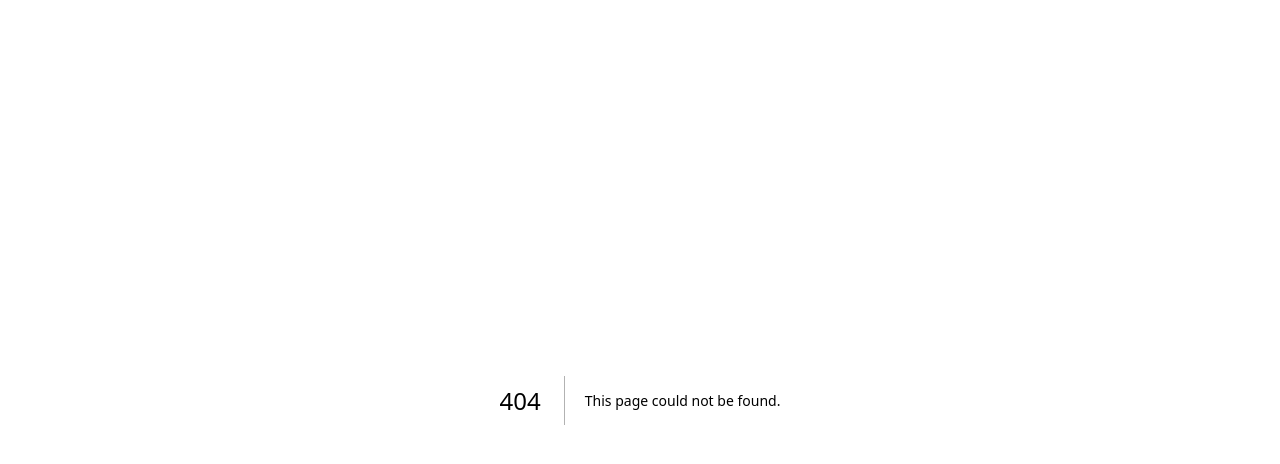
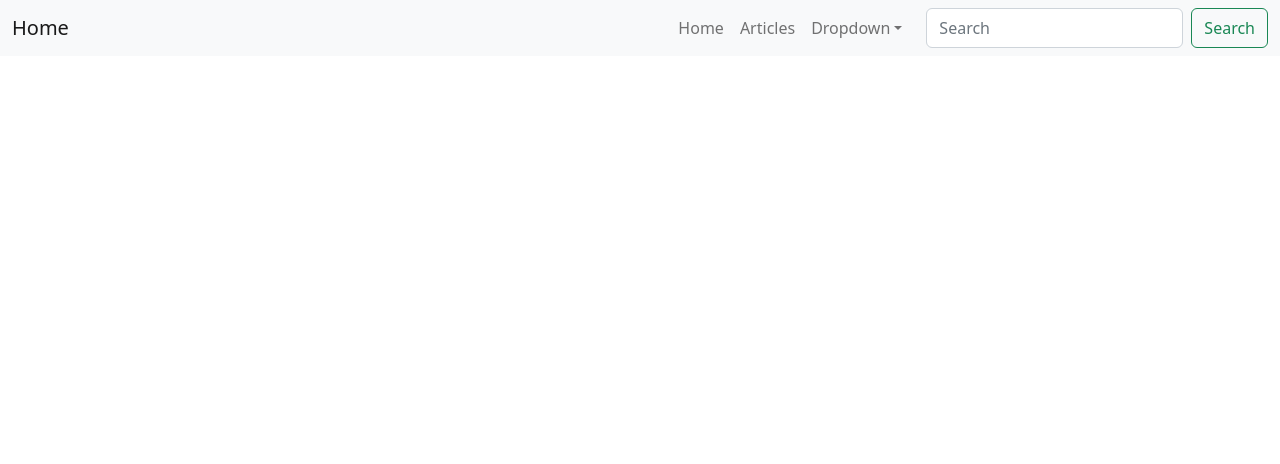
Before and after one commit to omarashzeinhom/sanity-nextjs-blog, a Next.js app in the folder frontend/: page /components/SideNav/SideNav in a window 1280 px wide. Before the commit this address had no page. Shown: the top 464 px of the page. Built offline with nearby package versions, Linux system fonts and the light colour scheme.

Commit message:
ADDED BASIC BOOTSTRAP STYLES

```diff
--- a/frontend/pages/_app.tsx
+++ b/frontend/pages/_app.tsx
@@ -1,5 +1,6 @@
 import '../styles/globals.css'
 import type { AppProps } from 'next/app'
+import 'bootstrap/dist/css/bootstrap.min.css';
 
 export default function App({ Component, pageProps }: AppProps) {
   return <Component {...pageProps} />
--- a/frontend/pages/articles.tsx
+++ b/frontend/pages/articles.tsx
@@ -1,4 +1,4 @@
-import { Nav, Header } from "./components";
+import { SideNav, Header } from "./components";
 import { Articles } from "./container";
 import styles from "../styles/Home.module.css";
 
@@ -7,7 +7,7 @@
   return (
     <div className={styles.container}>
       <Header />
-      <Nav />
+      <SideNav/>
       <h2>Articles</h2>
       <Articles/>
     </div>
--- /dev/null
+++ b/frontend/pages/components/SideNav/SideNav.tsx
@@ -0,0 +1,62 @@
+import Button from 'react-bootstrap/Button';
+import Container from 'react-bootstrap/Container';
+import Form from 'react-bootstrap/Form';
+import Nav from 'react-bootstrap/Nav';
+import Navbar from 'react-bootstrap/Navbar';
+import NavDropdown from 'react-bootstrap/NavDropdown';
+import Offcanvas from 'react-bootstrap/Offcanvas';
+
+function SideNav() {
+  return (
+    <>
+
+        <Navbar  bg="light" expand="lg" className="mb-3">
+          <Container fluid>
+            <Navbar.Brand href="/">Home</Navbar.Brand>
+            <Navbar.Toggle />
+            <Navbar.Offcanvas
+
+              placement="end"
+            >
+              <Offcanvas.Header closeButton>
+                <Offcanvas.Title >
+                 Menu
+                </Offcanvas.Title>
+              </Offcanvas.Header>
+              <Offcanvas.Body>
+                <Nav className="justify-content-end flex-grow-1 pe-3">
+                  <Nav.Link href="/">Home</Nav.Link>
+                  <Nav.Link href="/articles">Articles</Nav.Link>
+                  <NavDropdown
+                    title="Dropdown"
+
+                  >
+                    <NavDropdown.Item href="#action3">Categories</NavDropdown.Item>
+                    <NavDropdown.Item href="#action4">
+                      Another action
+                    </NavDropdown.Item>
+                    <NavDropdown.Divider />
+                    <NavDropdown.Item href="#action5">
+                      Something else here
+                    </NavDropdown.Item>
+                  </NavDropdown>
+                </Nav>
+                <Form className="d-flex">
+                  <Form.Control
+                    type="search"
+                    placeholder="Search"
+                    className="me-2"
+                    aria-label="Search"
+                  />
+                  <Button variant="outline-success">Search</Button>
+                </Form>
+              </Offcanvas.Body>
+            </Navbar.Offcanvas>
+          </Container>
+        </Navbar>
+
+    </>
+  );
+}
+
+export default SideNav;
--- a/frontend/pages/components/index.tsx
+++ b/frontend/pages/components/index.tsx
@@ -1,2 +1,2 @@
-export {default as Header} from "./Header/Header";
-export {default as Nav} from "./Nav/Nav";
+export { default as Header } from "./Header/Header";
+export { default as SideNav } from "./SideNav/SideNav";
--- a/frontend/pages/index.tsx
+++ b/frontend/pages/index.tsx
@@ -1,5 +1,5 @@
 import Image from "next/image";
-import { Header, Nav } from "./components";
+import { Header,SideNav } from "./components";
 import Carousel from 'react-grid-carousel';
 import { backEndClient, urlFor } from "../sanityclient";
 import React, { useEffect, useState } from "react";
@@ -18,7 +18,7 @@
   return (
     <div >
       <Header />
-      <Nav />
+      <SideNav />
       <h2>Home</h2>
       <Carousel cols={2} rows={1} gap={15} loop>
 
```
Also changed, not shown: frontend/pages/components/Nav/Nav.tsx (deleted, +0 -19 lines).
